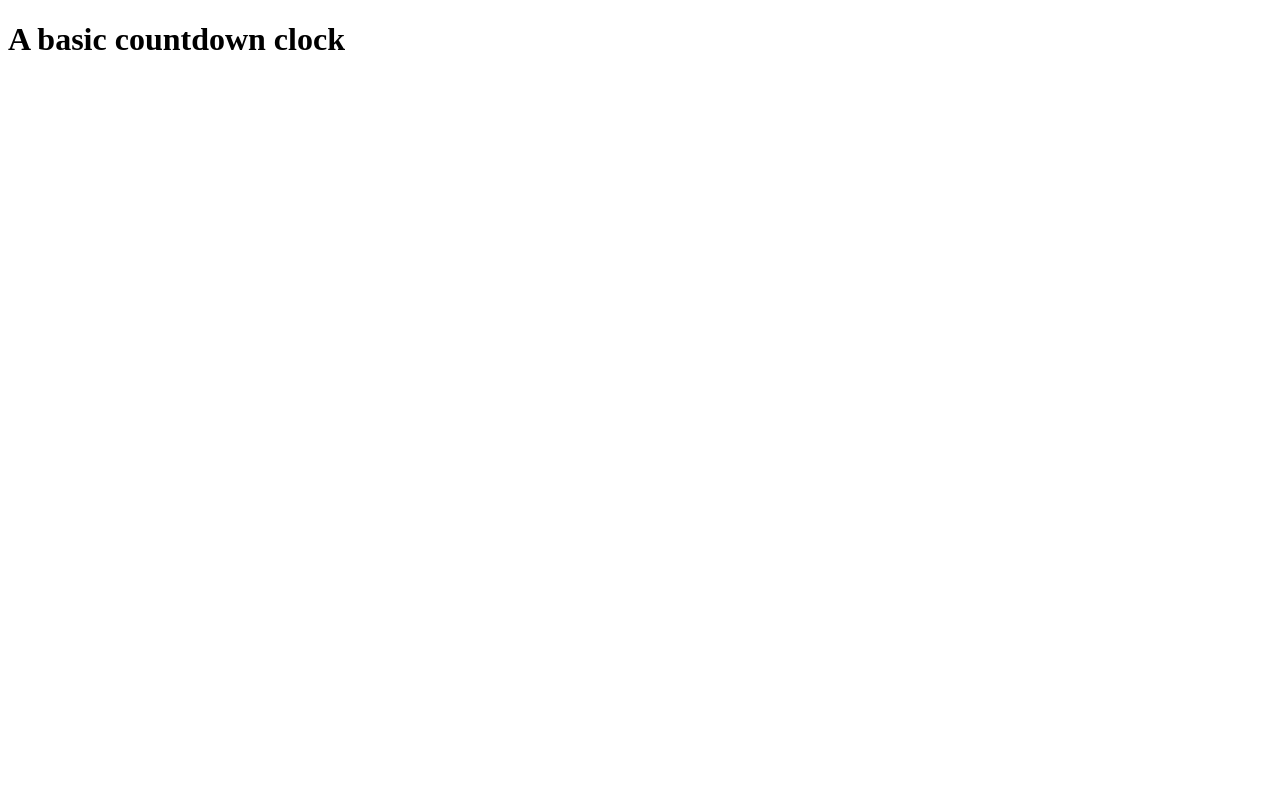
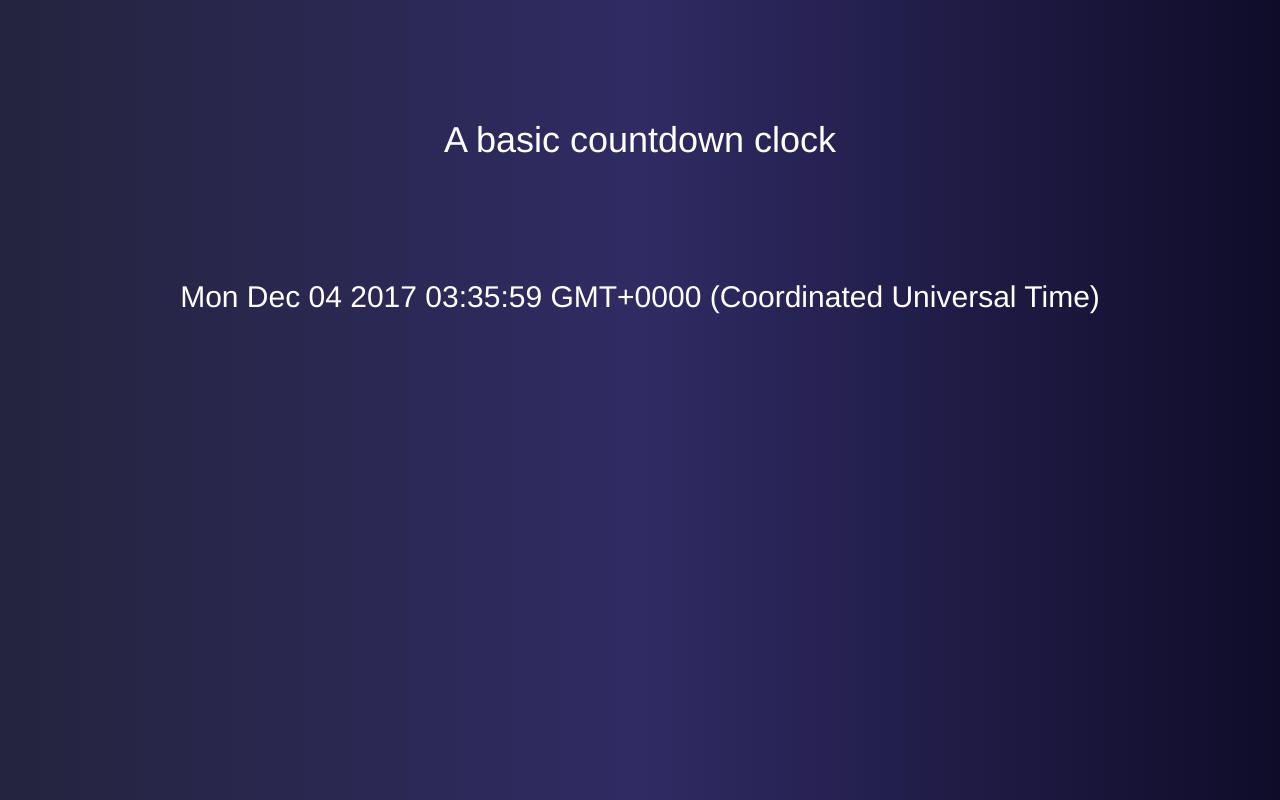
Before and after one commit to TopSauce/Countdown-Clock, a website: page app/index.html in a window 1280 px wide. Drawn offline with nearby package versions, Linux system fonts and the light colour scheme.

Commit message:
Practicing Folder Structure

```diff
--- /dev/null
+++ b/app/Styles/styles.css
@@ -0,0 +1,16 @@
+body {
+background: #0f0c29;  /* fallback for old browsers */
+background: -webkit-linear-gradient(to right, #24243e, #302b63, #0f0c29);  /* Chrome 10-25, Safari 5.1-6 */
+background: linear-gradient(to right, #24243e, #302b63, #0f0c29); /* W3C, IE 10+/ Edge, Firefox 16+, Chrome 26+, Opera 12+, Safari 7+ */
+}
+
+h1 {
+	color: white;
+	text-align: center;
+	margin: 120px auto;
+}
+h2 {
+	color: white;
+	text-align: center;
+	margin: 120px auto;
+}
--- a/app/index.html
+++ b/app/index.html
@@ -2,8 +2,17 @@
 <html>
 <head>
 	<title>Countdown Clock</title>
+	<script type="text/javascript" src="../node_modules/jquery/dist/jquery.min.js"></script>
+	<link rel="stylesheet" type="text/css" href="../node_modules/bootstrap/dist/css/bootstrap.min.css">
+	<link rel="stylesheet" type="text/css" href="./Styles/styles.css">
+	<link rel="stylesheet" type="text/css" href="../node_modules/animate.css/animate.min.css">
+
+
 </head>
 <body>
-<h1>A basic countdown clock</h1>
+	<h1 class="animated wobble">A basic countdown clock</h1>
+	<h2></h2>
+
+	<script type="text/javascript" src="../app/js/countdown.js"></script>
 </body>
 </html>
--- /dev/null
+++ b/app/js/countdown.js
@@ -0,0 +1,5 @@
+var h2 = $("h2");
+date = new Date();
+var time = new Date().toString();
+
+h2.html(time);
```
Also changed, not shown: gulpfile.js (+20 -0 lines), package.json (+10 -19 lines), dist/styles.css (added), 1 other file.
